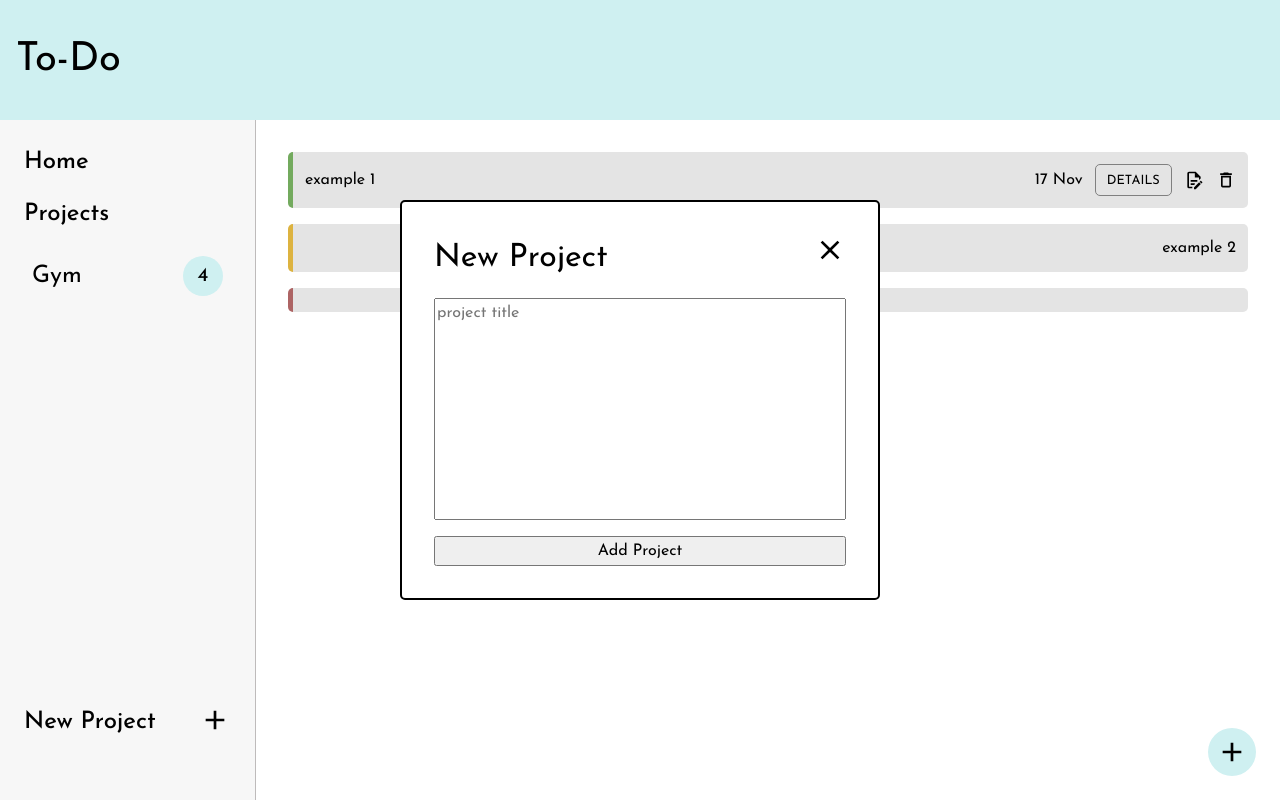
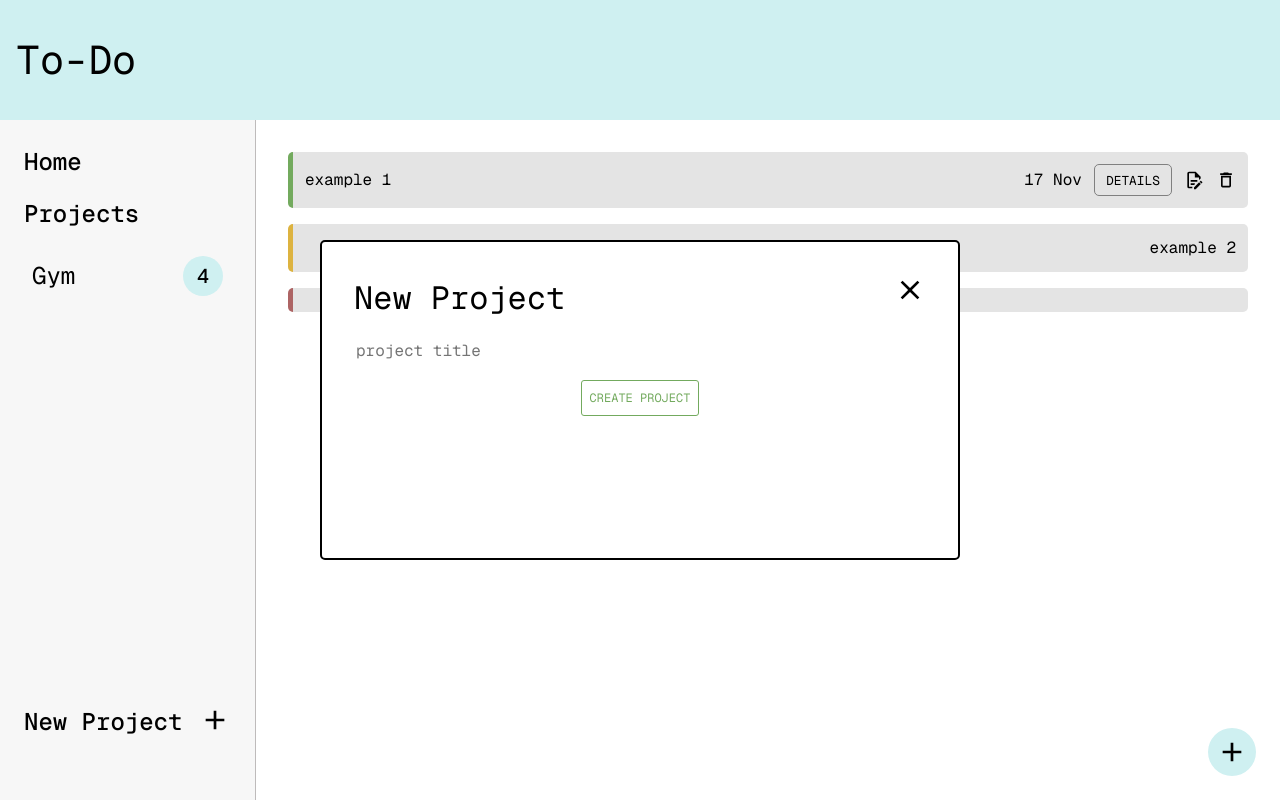
Before and after one commit to ryantohhr/to-do, a website built with webpack: page src/index.html in a window 1280 px wide. Both pictures are taken after a click on the element "New Project". Shown: the top 800 px of the page. Built offline with nearby package versions, Linux system fonts and the light colour scheme; a web font is replaced by a local one.

Commit message:
Updated font, modified modals

```diff
--- a/src/index.html
+++ b/src/index.html
@@ -4,6 +4,9 @@
     <meta charset="UTF-8">
     <meta name="viewport" content="width=device-width, initial-scale=1.0">
     <title>To-Do</title>
+    <link rel="preconnect" href="https://fonts.googleapis.com">
+    <link rel="preconnect" href="https://fonts.gstatic.com" crossorigin>
+    <link href="https://fonts.googleapis.com/css2?family=Faculty+Glyphic&family=Geist+Mono:wght@100..900&family=Inter:ital,opsz,wght@0,14..32,100..900;1,14..32,100..900&family=Josefin+Sans:ital,wght@0,100..700;1,100..700&family=Roboto:ital,wght@0,100;0,300;0,400;0,500;0,700;0,900;1,100;1,300;1,400;1,500;1,700;1,900&display=swap" rel="stylesheet">
     <link rel="preconnect" href="https://fonts.googleapis.com">
     <link rel="preconnect" href="https://fonts.gstatic.com" crossorigin>
     <link href="https://fonts.googleapis.com/css2?family=Faculty+Glyphic&family=Inter:ital,opsz,wght@0,14..32,100..900;1,14..32,100..900&family=Josefin+Sans:ital,wght@0,100..700;1,100..700&family=Roboto:ital,wght@0,100;0,300;0,400;0,500;0,700;0,900;1,100;1,300;1,400;1,500;1,700;1,900&display=swap" rel="stylesheet">
@@ -46,8 +49,12 @@
     </main>
     <div class="add-project-modal">
         <div class="title">New Project <svg class="project-modal-close" xmlns="http://www.w3.org/2000/svg" viewBox="0 0 24 24"><title>close</title><path d="M19,6.41L17.59,5L12,10.59L6.41,5L5,6.41L10.59,12L5,17.59L6.41,19L12,13.41L17.59,19L19,17.59L13.41,12L19,6.41Z" /></svg></div>
-        <textarea id="project-title" cols="4" rows="10" placeholder="project title"></textarea>
-        <button>Add Project</button>
+        <input id="project-title" placeholder="project title">
+        <button>CREATE PROJECT</button>
+    </div>
+    <div class="add-todo-modal">
+        <div class="title">New To-Do <svg class="todo-modal-close" xmlns="http://www.w3.org/2000/svg" viewBox="0 0 24 24"><title>close</title><path d="M19,6.41L17.59,5L12,10.59L6.41,5L5,6.41L10.59,12L5,17.59L6.41,19L12,13.41L17.59,19L19,17.59L13.41,12L19,6.41Z" /></svg></div>
+
     </div>
 </body>
 </html>
--- a/src/style.css
+++ b/src/style.css
@@ -4,7 +4,7 @@
 
   * {
     margin: 0;
-    font-family: "Josefin Sans", ubuntu, sans-serif;
+    font-family: "Geist Mono", "Josefin Sans", ubuntu, sans-serif;
   }
 
   html {
@@ -193,8 +193,8 @@ div.add-project-modal {
   border: 2px solid black;
   background-color: white;
   border-radius: 5px;
-  height: 50vh;
-  width: 60vh;
+  width: 50%;
+  height: 40%;
   position: absolute;
   left: 50%;
   top: 50%;
@@ -210,10 +210,23 @@ div.add-project-modal > div.title {
   justify-content: space-between;
 }
 
+div.add-project-modal > button {
+  align-self: center;
+  justify-self: flex-end;
+  font-size: 0.75rem;
+  padding: 0.5rem;
+  background-color: white;
+  color: #73aa5e;
+  border: 1px solid #73aa5e;
+  border-radius: 3px;
+  display: flex;
+  align-items: center;
+}
+
 div.add-project-modal > div.title > svg {
   height: 2rem;
 }
 
-div.add-project-modal > textarea {
-  resize: none;
+div.add-project-modal > input {
+  border: none;
 }
```
